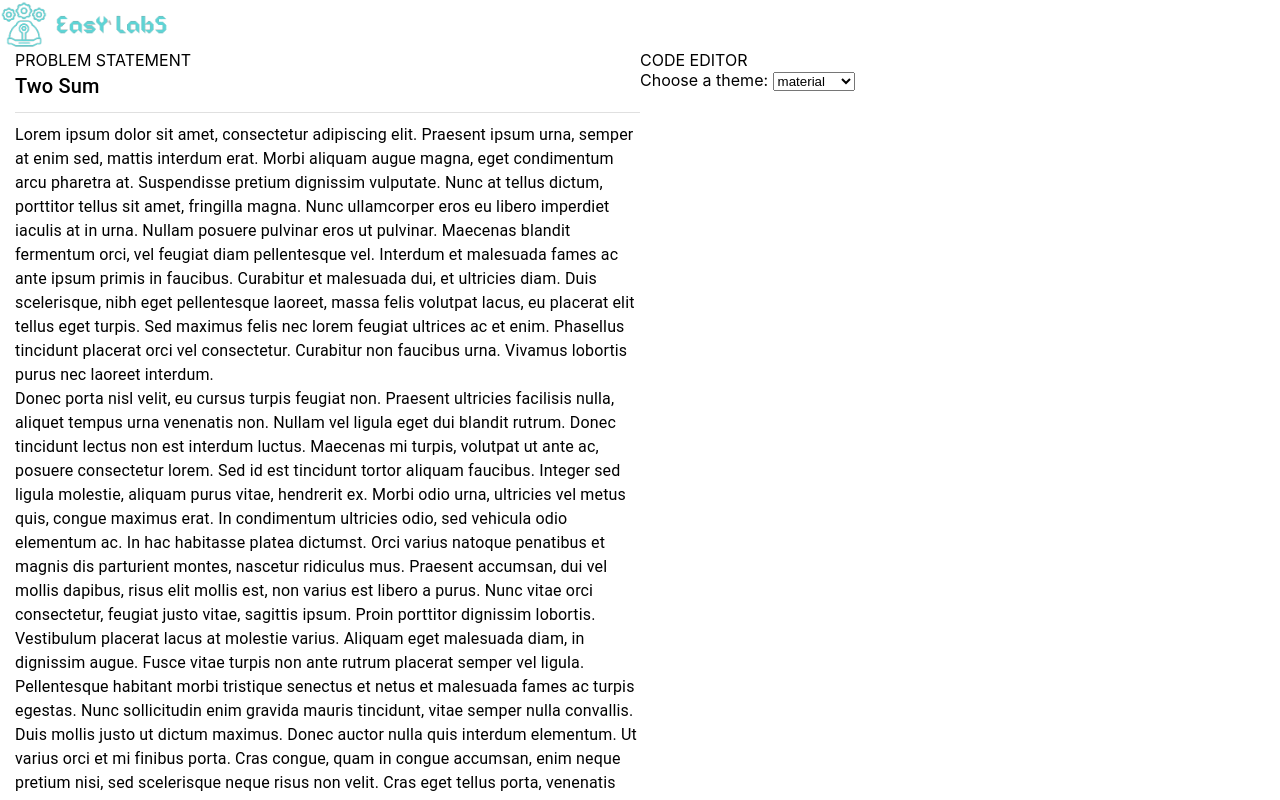
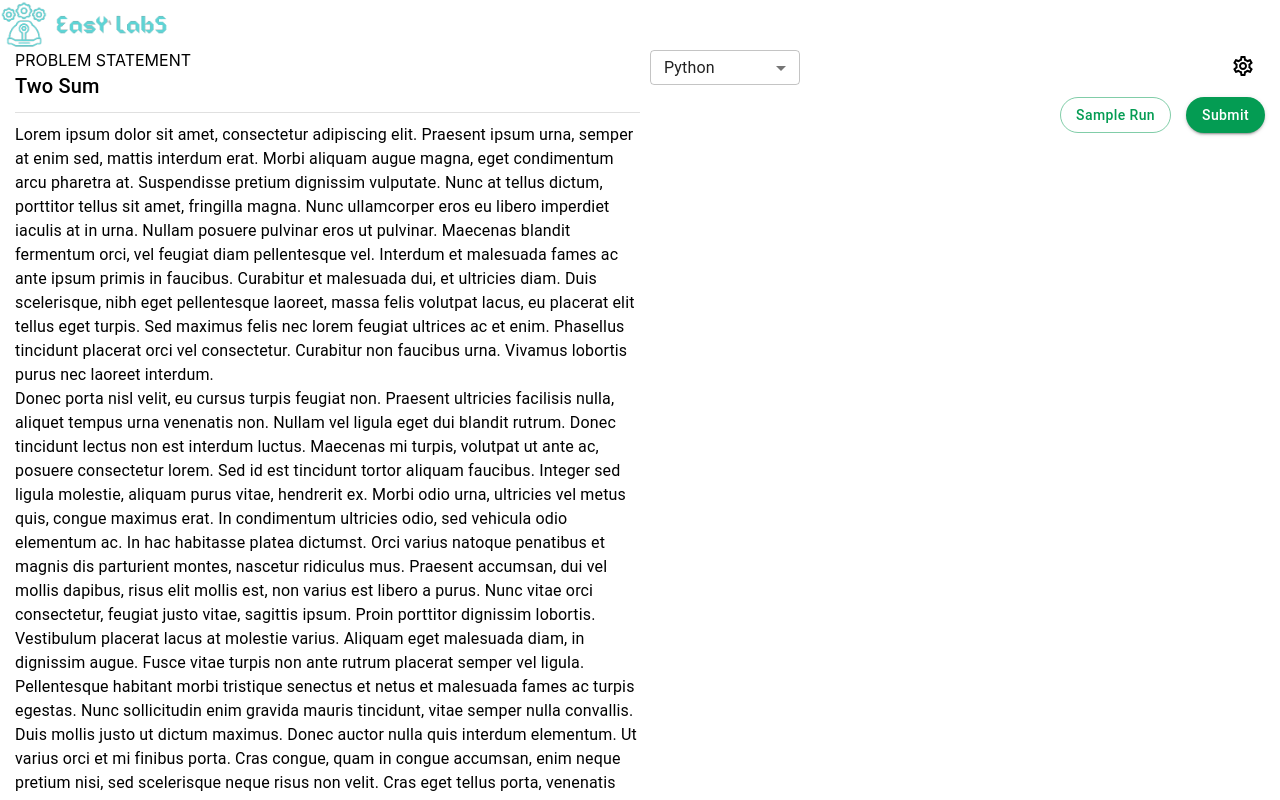
Before and after one commit to rajraman786/EasY-LabS, a React (Create React App) app in the folder client/: page /problem/1 in a window 1280 px wide. Built offline with nearby package versions, Linux system fonts and the light colour scheme; the HTML template or start-up script is replaced by a standard one.

Commit message:
Editor style

```diff
--- a/client/package.json
+++ b/client/package.json
@@ -5,6 +5,7 @@
   "dependencies": {
     "@emotion/react": "^11.9.0",
     "@emotion/styled": "^11.8.1",
+    "@mui/icons-material": "^5.8.4",
     "@mui/material": "^5.6.3",
     "@testing-library/jest-dom": "^5.16.4",
     "@testing-library/react": "^13.1.1",
--- a/client/src/components/CodeEditor/CodeEditor.css
+++ b/client/src/components/CodeEditor/CodeEditor.css
@@ -2,7 +2,8 @@
     font-size: 16px;
     line-height: 1.4;
     /* padding-top: 20px; */
-    height: calc(100vh - 50px - 60px);
+    height: calc(100vh - 50px - 60px - 35px);
+    /* height: 1000px; */
 }
 /* .react-codemirror2 {
   height: 100vh;
@@ -10,3 +11,14 @@
 .CodeMirror:first-child {
     display: none;
 }
+
+.navigation {
+    height: 35px;
+    display: flex;
+    align-items: center;
+    justify-content: space-between;
+    /* background-color: red; */
+}
+.left, .right {
+    margin: 0 10px;
+}
--- a/client/src/components/CodeEditor/CodeEditor.jsx
+++ b/client/src/components/CodeEditor/CodeEditor.jsx
@@ -1,5 +1,12 @@
-import { useState } from "react";
+import { useEffect, useState } from "react";
+import Button from "../Button/Button";
+import Select, { Option, Label } from "../Select/Select";
+import { Controlled as ControlledEditorComponent } from "react-codemirror2";
+import SettingsOutlinedIcon from "@mui/icons-material/SettingsOutlined";
+
 import "codemirror/lib/codemirror.css";
+
+import "./CodeEditor.css";
 
 import "codemirror/theme/dracula.css";
 import "codemirror/theme/material.css";
@@ -7,60 +14,100 @@ import "codemirror/theme/mdn-like.css";
 import "codemirror/theme/the-matrix.css";
 import "codemirror/theme/night.css";
 
-import "codemirror/mode/xml/xml";
-import "codemirror/mode/javascript/javascript";
-import "codemirror/mode/css/css";
 import "codemirror/mode/python/python";
+import "codemirror/mode/clike/clike";
 
 import "codemirror/addon/edit/closebrackets";
 import "codemirror/addon/edit/closetag";
 
-import "./CodeEditor.css";
-import { Controlled as ControlledEditorComponent } from "react-codemirror2";
-
 const Editor = ({ language, value, setEditorState }) => {
-    const [theme, setTheme] = useState("dracula");
-    const [val, setVal] = useState("");
-    const lan = {
-        python: {
+    const langStore = [
+        {
+            id: 1,
+            displayName: "Python",
+            editorStyle: "text/x-python",
+            qpiData: {
                 name: "python",
                 version: 3,
+            },
             // singleLineStringErrors: false,
         },
+        {
+            id: 2,
+            displayName: "C++",
+            editorStyle: "text/x-c++src",
+            apiData: {
+                name: "cpp17",
+                version: 0,
+            },
+        },
+        {
+            id: 3,
+            displayName: "C",
+            editorStyle: "text/x-csrc",
+            apiData: {},
+        },
+        {
+            id: 4,
+            displayName: "Java",
+            editorStyle: "text/x-java",
+            apiData: {},
+        },
+    ];
+    const [lang, setLang] = useState(JSON.stringify(langStore[0]));
+    const handleChangeLang = (evt) => {
+        // console.log(evt.target.value);
+        setLang(evt.target.value);
     };
-    const handleChange = (editor, data, value) => {
+
+    const themeArray = ["material", "mdn-like", "the-matrix", "night", "dracula"];
+    const [theme, setTheme] = useState("dracula");
+
+    const [val, setVal] = useState("");
+    const handleChangeEditor = (editor, data, value) => {
         // setEditorState(value);
         setVal(value);
     };
 
-    const themeArray = ["material", "mdn-like", "the-matrix", "night", "dracula"];
     // const themeArray = [];
 
     return (
+        <>
+            <div className="navigation">
+                <span className="left">
+                    {/* <Label>Language</Label> */}
+                    <Select
+                        value={lang}
+                        onChange={handleChangeLang}
+                        defaultValue={lang}
+                        // defaultValue={lang.displayName}
+                        // height="30px"
+                        // fontSize="10px"
+                        // label="Language"
+                        // autoWidth
+                    >
+                        {langStore.map((lan) => (
+                            <Option key={lan.id} value={JSON.stringify(lan)}>
+                                {lan.displayName}
+                            </Option>
+                        ))}
+                    </Select>
+                </span>
+                <span className="right">
+                    <SettingsOutlinedIcon fontSize="medium" />
+                </span>
+            </div>
             <div className="editor-container">
-            <div style={{ marginBottom: "10px" }}>
-                <label for="cars">Choose a theme: </label>
-                <select
-                    name="theme"
-                    onChange={(el) => {
-                        setTheme(el.target.value);
-                    }}
-                >
-                    {themeArray.map((theme) => (
-                        <option value={theme}>{theme}</option>
-                    ))}
-                </select>
-            </div>
+                {/* {console.log("ehllp", JSON.parse(lang))} */}
                 <ControlledEditorComponent
-                onBeforeChange={handleChange}
+                    onBeforeChange={handleChangeEditor}
                     // value={value}
                     value={val}
                     className="code-mirror-wrapper"
                     options={{
                         lineWrapping: true,
                         lint: true,
-                    // mode: language,
-                    mode: lan.python,
+                        mode: JSON.parse(lang).editorStyle,
                         lineNumbers: true,
                         theme: theme,
                         autoCloseTags: true,
@@ -68,6 +115,26 @@ const Editor = ({ language, value, setEditorState }) => {
                     }}
                 />
             </div>
+            <div>
+                {false && <div>deepdarshan</div>}
+                <div
+                    style={{
+                        height: "60px",
+                        display: "flex",
+                        alignItems: "center",
+                        justifyContent: "flex-end",
+                        // background: "red",
+                    }}
+                >
+                    <Button variant="outlined" size="medium" sx={{ margin: " auto 15px" }}>
+                        Sample Run
+                    </Button>
+                    <Button variant="contained" size="medium">
+                        Submit
+                    </Button>
+                </div>
+            </div>
+        </>
     );
 };
 
--- /dev/null
+++ b/client/src/components/Select/Select.jsx
@@ -0,0 +1,28 @@
+import { StyledSelect, StyledOption, StyledInputLabel } from "./Select.style";
+
+const Select = (props) => {
+    return (
+        <>
+            <StyledSelect {...props}>{props.children}</StyledSelect>
+        </>
+    );
+};
+
+const Option = (props) => {
+    return (
+        <>
+            <StyledOption height="30px" fontSize="10px" {...props}>{props.children}</StyledOption>
+        </>
+    );
+};
+
+const Label = (props) => {
+    return (
+        <>
+            <StyledInputLabel {...props}>{props.children}</StyledInputLabel>
+        </>
+    );
+};
+
+export default Select;
+export { Option, Label };
--- /dev/null
+++ b/client/src/components/Select/Select.style.jsx
@@ -0,0 +1,14 @@
+import Select from "@mui/material/Select";
+import MenuItem from "@mui/material/MenuItem";
+import InputLabel from "@mui/material/InputLabel";
+import { styled } from "@mui/system";
+
+export const StyledSelect = styled(Select)((theme) => ({
+    height: "35px",
+    fontSize: (props) => props.fontSize,
+    width: "150px",
+}));
+
+export const StyledOption = styled(MenuItem)((theme) => ({}));
+
+export const StyledInputLabel = styled(InputLabel)((theme) => ({}));
--- /dev/null
+++ b/client/src/components/Select/index.js
@@ -0,0 +1 @@
+export { default } from "./Select";
--- a/client/src/pages/ProblemEditor/ProblemEditor.jsx
+++ b/client/src/pages/ProblemEditor/ProblemEditor.jsx
@@ -69,7 +69,6 @@ const ProblemEditor = (props) => {
                     </Typography>
                 </Grid>
                 <Grid item xs={12} md={6} sx={{ height: "100%" }}>
-                    CODE EDITOR
                     <CodeEditor />
                 </Grid>
             </Grid>
```
Also changed, not shown: 1 other file (tests, documents, lock files or other folders). Lines whose indentation alone changed are shown as unchanged.
